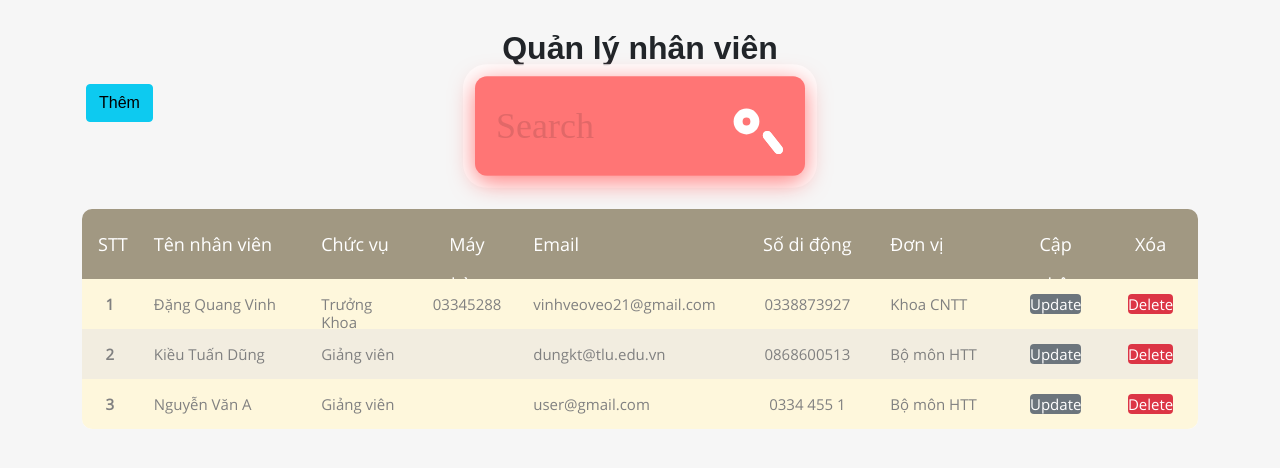
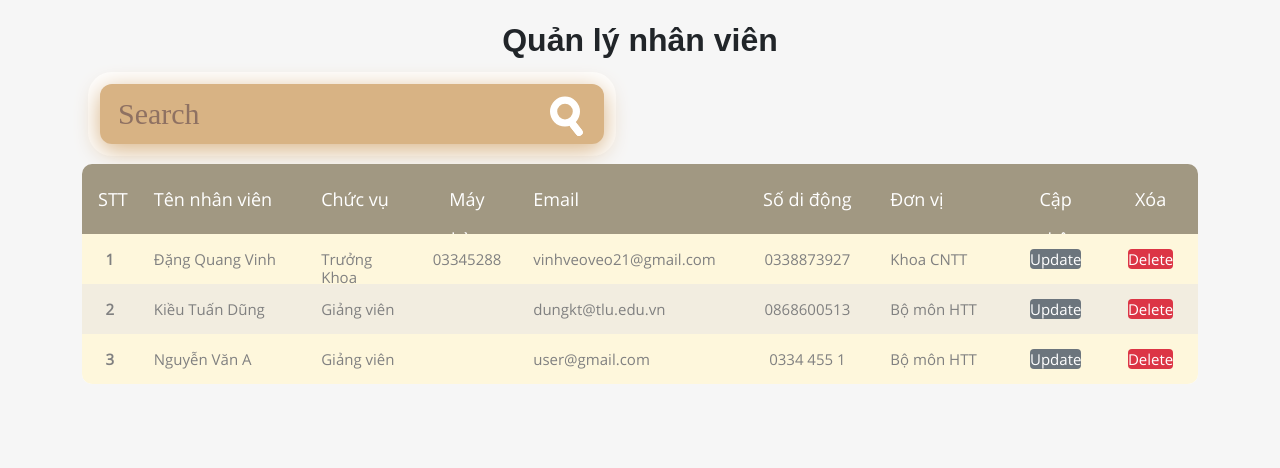
Before and after one commit to iamveoveo/DanhBa, a PHP site: page /danhba/admin/index.php in a window 1280 px wide. Shown: the part 72-540 px from the top of the page. Run offline with PHP 8.4, Linux system fonts and the light colour scheme; data comes from the database, SQL or seed files in the repository.

Commit message:
13:18 10/14/2021

```diff
--- a/admin/css/main_.css
+++ b/admin/css/main_.css
@@ -3,7 +3,7 @@
 /*//////////////////////////////////////////////////////////////////
 [ FONT ]*/
 
-
+@import url(https://fonts.googleapis.com/css?family=Exo+2:400,200italic);
 @font-face {
   font-family: OpenSans-Regular;
   src: url('../fonts/OpenSans/OpenSans-Regular.ttf');
@@ -106,7 +106,7 @@
   position:relative;
   width:100%;
   overflow-y:scroll;
-  max-height: 50vh;
+  max-height: 40vh;
   display: block;
 }
 table tbody tr {
@@ -270,4 +270,75 @@
 }
 
 
-/* SEARCH BUTTON */
+/* CUSTOME BUTTON */
+.btn {
+  background:transparent;
+  text-align:center;
+  letter-spacing:1px;
+  font-size:1.4em;
+  line-height:1.2em;
+  font-weight:300;
+  position:absolute;
+  top:0;
+  left:0;
+  right:0;
+  bottom:0;
+  margin:auto;
+  width:200px;
+  height:20px;
+  padding:20px 0;
+  border:1px solid #363858;
+  overflow:hidden;
+  display:inline-block;
+  transition:all 0.5s;
+  box-shadow:0px 3px 0px #363858;
+  border-radius: 4px;
+}
+
+.btn:hover, .btn:active {
+  text-decoration: none;
+  color:#fff;
+  border-color:#363858;
+  background:#363858;
+  box-shadow:0 0 0 #363858;
+}
+
+.btn-label {
+  display:inline-block;
+  position:relative;
+  padding-right:0;
+  transition:padding-right 0.5s;
+  color:#363858;
+  font-family: 'Exo 2', sans-serif;
+  font-weight:200;
+}
+.btn-label:after {
+  content: "";
+  position:absolute;
+  right:-50px;
+  opacity:0;
+  top:22%;
+  width:10px;
+  height:10px;
+  margin-right:-10px;
+  background:rgba(0,0,0,0);
+  border:3px solid #fff;
+  border-top:none;
+  border-right:none;
+  transition: opacity 0.5s, top 0.5s, right 0.5s;
+  transform:rotate(225deg);
+}
+
+.btn:hover .btn-label,
+.btn:active .btn-label {
+  padding-right:30px;
+  color:#f5f1e7;
+}
+
+.btn:hover .btn-label:after,
+.btn:active .btn-label:after {
+  transition:opacity: 0.5s, top 0.5s, right 0.5s;
+  opacity:1;
+  right:10px;
+  top:22%;
+}
--- a/admin/css/search.css
+++ b/admin/css/search.css
@@ -10,7 +10,7 @@
     vertical-align: middle;
 }
 
-input, button
+#cover input, #cover button
 {
     color: #fff;
     font-family: Nunito;
@@ -22,31 +22,37 @@
 
 #cover
 {
-    width: 550px;
-    padding: 35px;
-    margin: -83px auto 0 auto;
-    background-color: #ff7575;
+    position: absolute;
+    left: -150px;
+    margin: auto;
+    width: 840px;
+    padding: 30px;
+    background-color: #D8B384;
     border-radius: 20px;
-    box-shadow: 0 10px 40px #ff7c7c, 0 0 0 20px #ffffffeb;
+    box-shadow: 0 10px 40px #D8B384, 0 0 0 20px #ffffffeb;
     transform: scale(0.6);
 }
 
-form
-{
-    height: 96px;
+#cover input{
+    outline: 0;
 }
 
-input[type="text"]
+#cover form
+{
+    height: 40px;
+}
+
+#cover input[type="text"]
 {
     width: 100%;
-    height: 96px;
-    font-size: 60px;
+    height: 40px;
+    font-size: 50px;
     line-height: 1;
 }
 
-input[type="text"]::placeholder
+#cover input[type="text"]::placeholder
 {
-    color: #e16868;
+    color: #5E454B99;
 }
 
 #s-cover
@@ -55,35 +61,34 @@
     padding-left: 35px;
 }
 
-button
+#cover button
 {
     position: relative;
     display: block;
-    width: 84px;
-    height: 96px;
+    width: 60px;
+    height: 40px;
     cursor: pointer;
 }
 
 #s-circle
 {
     position: relative;
-    top: -8px;
+    top: -11px;
     left: 0;
-    width: 43px;
-    height: 43px;
+    width: 50px;
+    height: 50px;
     margin-top: 0;
-    border-width: 15px;
-    border: 15px solid #fff;
+    border: 12px solid #fff;
     background-color: transparent;
     border-radius: 50%;
     transition: 0.5s ease all;
 }
 
-button span
+#cover button span
 {
     position: absolute;
-    top: 68px;
-    left: 43px;
+    top: 27px;
+    left: 17px;
     display: block;
     width: 45px;
     height: 15px;
@@ -93,14 +98,14 @@
     transition: 0.5s ease all;
 }
 
-button span:before, button span:after
+#cover button span:before, #cover button span:after
 {
     content: '';
     position: absolute;
     bottom: 0;
     right: 0;
-    width: 45px;
-    height: 15px;
+    width: 28px;
+    height: 12px;
     background-color: #fff;
     border-radius: 10px;
     transform: rotateZ(0);
@@ -109,9 +114,9 @@
 
 #s-cover:hover #s-circle
 {
-    top: -1px;
-    width: 67px;
-    height: 15px;
+    top: 0px;
+    width: 50px;
+    height: 12px;
     border-width: 0;
     background-color: #fff;
     border-radius: 20px;
@@ -120,7 +125,7 @@
 #s-cover:hover span
 {
     top: 50%;
-    left: 56px;
+    left: 25px;
     width: 25px;
     margin-top: -9px;
     transform: rotateZ(0);
@@ -137,7 +142,7 @@
     bottom: -11px;
     transform: rotateZ(-52deg);
 }
-#s-cover:hover button span:before, #s-cover:hover button span:after
+#s-cover:hover #cover button span:before, #s-cover:hover #cover button span:after
 {
     right: -6px;
     width: 40px;
--- a/admin/index.php
+++ b/admin/index.php
@@ -2,15 +2,13 @@
 
 <div class="container">
     <div class="row">
-        <span class="text-center fs-2 text fw-bold mt-4 mb-2">Quản lý nhân viên</span>
-        <div class="col-12">
-            <div class="d-flex m-1">
-                <a href="<?php echo SITEURL; ?>admin/add-nhanvien.php?" class="btn btn-primary btn-info">Thêm</a>
-            </div>
+        <span class="text-center fs-2 text fw-bold mt-3">Quản lý nhân viên</span>
+        <div class="col-12 flex-row d-flex justify-content-between">
+            <div style="position: relative;height: 100px;width: 504px;">
                 <div id="cover">
                     <form method="get" action="">
                         <div class="tb">
-                    <div class="td"><input type="text" placeholder="Search" required></div>
+                        <div class="td"><input type="text" placeholder="Search"></div>
                         <div class="td" id="s-cover">
                             <button type="submit">
                             <div id="s-circle"></div>
@@ -20,6 +18,12 @@
                         </div>
                     </form>
                 </div>
+            </div>
+            <div class="m-auto">
+                <a href="<?php echo SITEURL; ?>admin/add-nhanvien.php?" class="btn btn-primary btn-info p-2">Thêm nhân viên</a>
+            </div>
+        </div>
+        <div class="col-12">
             <?php
                     if(isset($_SESSION['login'])){
                         echo $_SESSION['login'];
```
Lines whose indentation alone changed are shown as unchanged.
